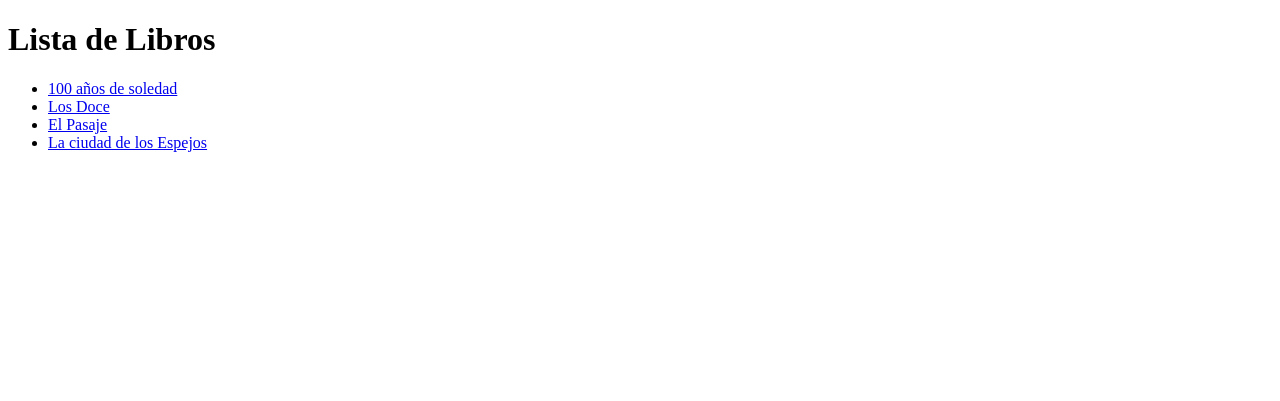
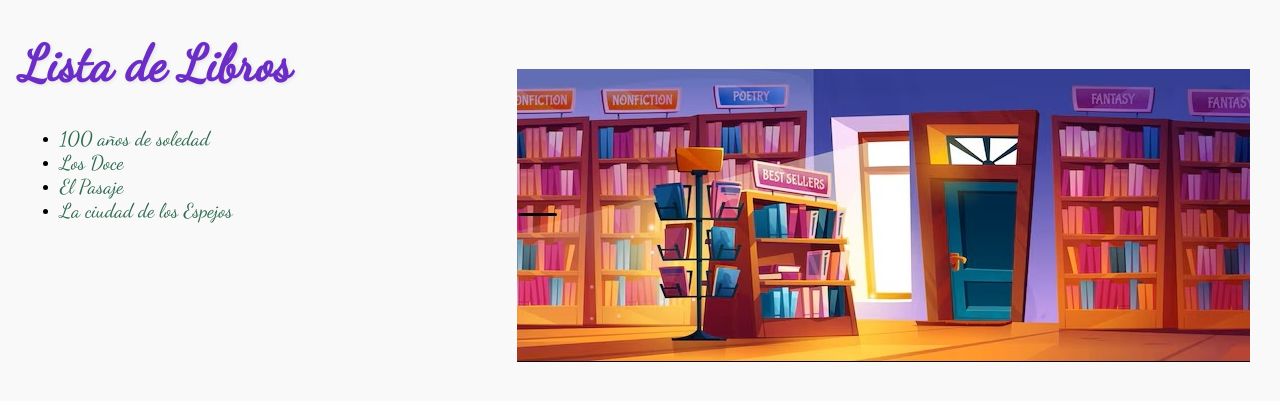
Before and after one commit to Factoria-F5-madrid/CRUD-LadyPricilla, a Django app: page /libros/ in a window 1280 px wide. Shown: the top 401 px of the page. Run offline with Django 5.2, Linux system fonts and the light colour scheme; data comes from the database, SQL or seed files in the repository; both versions use the stored data as it was after the commit.

Commit message:
Añadiendo estilos e imagen

```diff
--- a/sistema_libros/libros/templates/libros/lista_libros.html
+++ b/sistema_libros/libros/templates/libros/lista_libros.html
@@ -1,14 +1,24 @@
+
 <!DOCTYPE html>
 <html>
 <head>
     <title>Lista de Libros</title>
+    {% load static %}
+    <link rel="stylesheet" type="text/css" href="{% static 'estilos.css' %}">
+    <link href="https://fonts.googleapis.com/css2?family=Dancing+Script&display=swap" rel="stylesheet">
+
 </head>
 <body>
-    <h1>Lista de Libros</h1>
+    <h1 class="">Lista de Libros</h1>
     <ul>
     {% for libro in libros %}
         <li><a href="{% url 'detalle_libro' libro.id %}">{{ libro.titulo }}</a></li>
     {% endfor %}
     </ul>
+    {% load static %}
+        <img src="{% static 'images/libreria2.jpg' %}"
+        alt="Librería"
+        style="position: relative; float: right; top: -170px; right: 10px; margin-left: 10px;">
+
 </body>
 </html>
--- a/sistema_libros/sistema_libros/settings.py
+++ b/sistema_libros/sistema_libros/settings.py
@@ -116,6 +116,8 @@ USE_TZ = True
 # https://docs.djangoproject.com/en/5.2/howto/static-files/
 
 STATIC_URL = 'static/'
+STATICFILES_DIRS = [BASE_DIR / "static"]
+
 
 # Default primary key field type
 # https://docs.djangoproject.com/en/5.2/ref/settings/#default-auto-field
--- /dev/null
+++ b/sistema_libros/static/estilos.css
@@ -0,0 +1,27 @@
+body {
+    font-family: 'Dancing Script';
+    background-color: #f9f9f9;
+    margin: 20px;
+}
+
+h1 {
+    color: #5a2d82;
+
+    font-family: 'Dancing Script', cursive;
+    font-size: 50px;
+    color: #6C2DC7; /* Puedes ajustar el color si quieres más contraste */
+    text-shadow: 1px 1px 4px rgba(0, 0, 0, 0.1);
+}
+
+
+
+
+a {
+    text-decoration: none;
+    color: #2d6a4f;
+    font-size: 20px;
+}
+
+a:hover {
+    color: #40916c;
+}
```
Also changed, not shown: sistema_libros/db.sqlite3, sistema_libros/static/images/libreria2.jpg (added).
